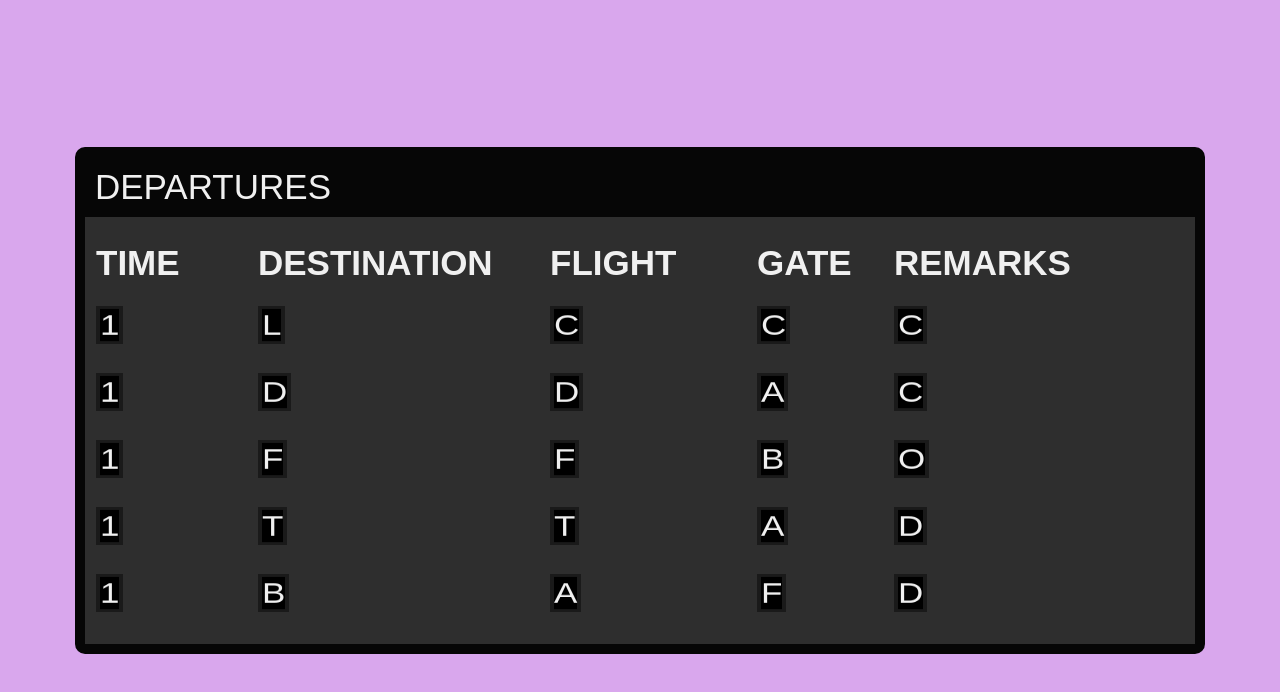
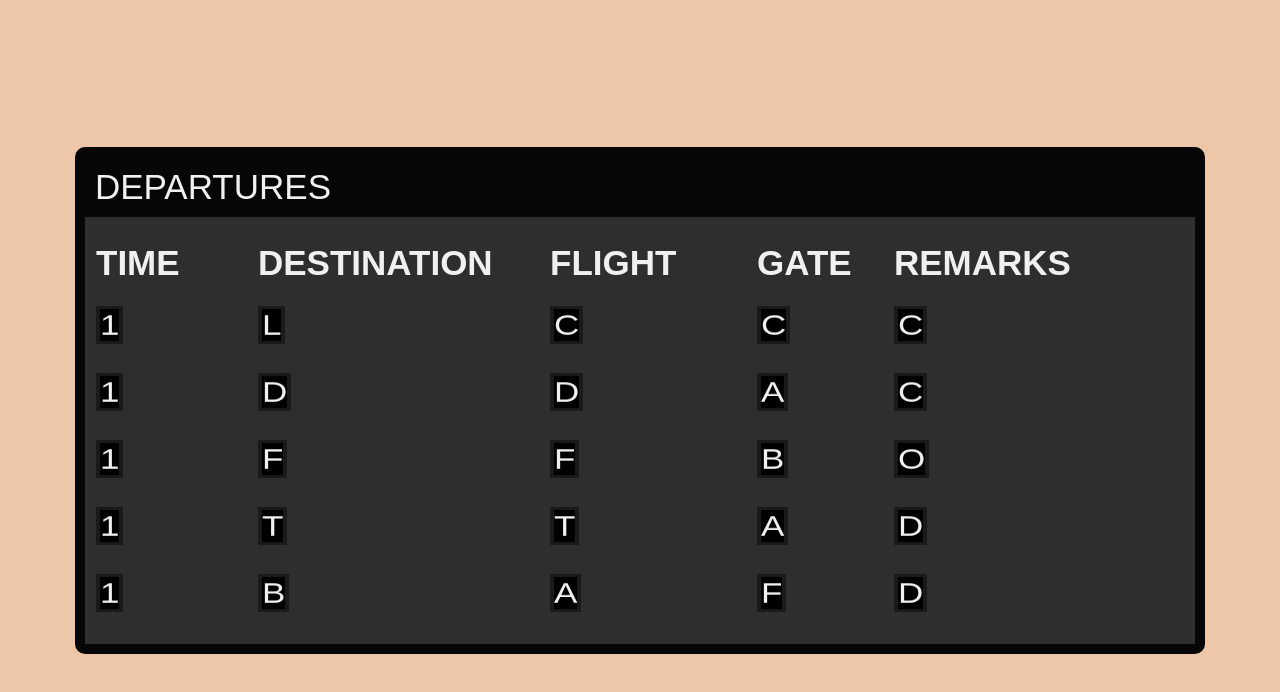
Before and after one commit to tiffanybowers/flight-widget-vanilla-js, a plain HTML site: page index.html in a window 1280 px wide. Drawn offline with Linux system fonts and the light colour scheme.

Commit message:
Update styles.css

```diff
--- a/styles.css
+++ b/styles.css
@@ -12,7 +12,7 @@ body {
     justify-content: center;
     height: 100vh;
     align-items: center;
-    background-color: rgb(217 167 237);
+    background-color: rgb(237 199 167);
     margin: 0;
 }
 
```
